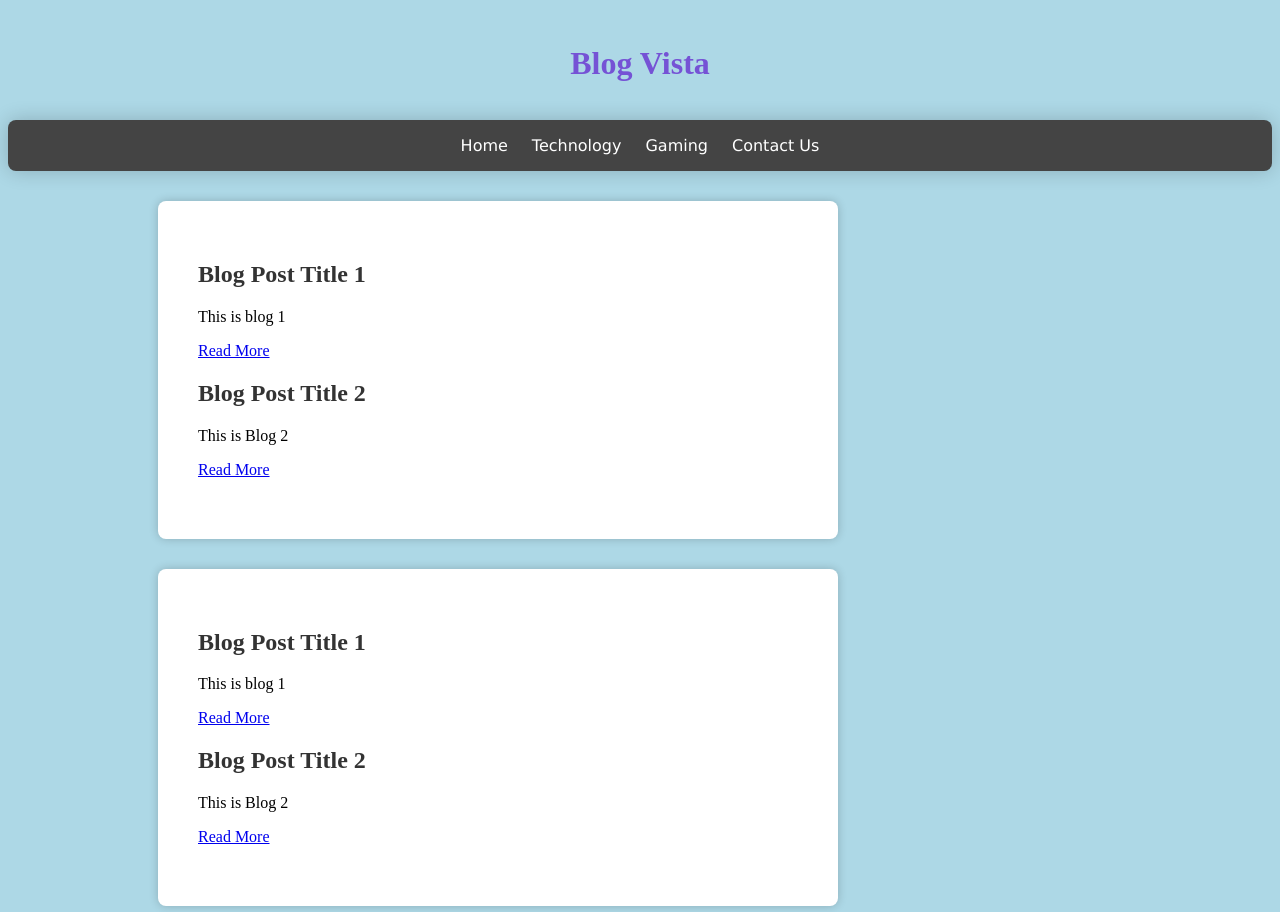
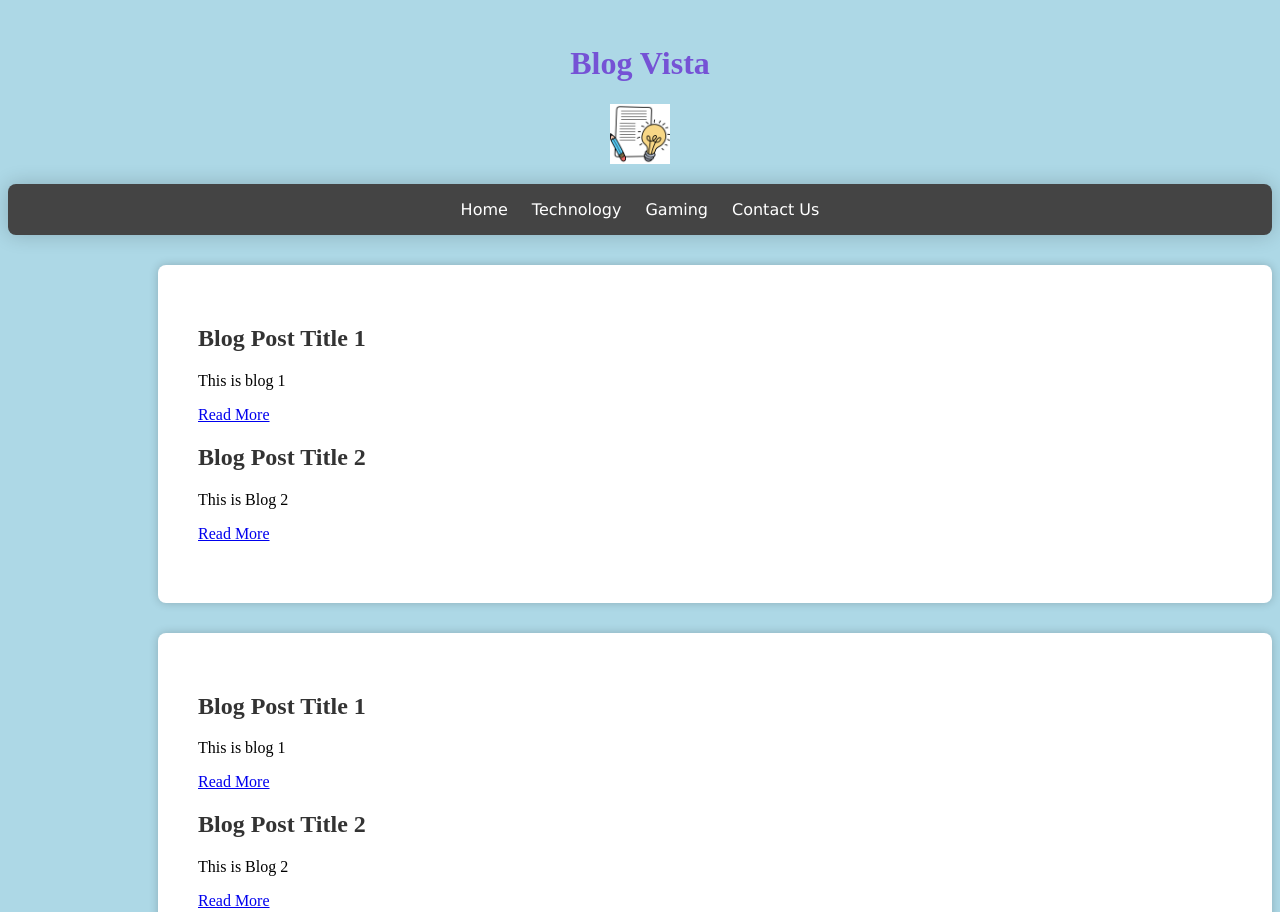
Before and after one commit to 4yush-Shinde/blogvista.github.io, a plain HTML site: page index.html in a window 1280 px wide. Shown: the top 912 px of the page. Drawn offline with Linux system fonts and the light colour scheme.

Commit message:
Blog Vista

```diff
--- a/index.html
+++ b/index.html
@@ -17,6 +17,9 @@
         <h1>Blog Vista</h1>
         </div>
     </div>
+    <a href="index.html">
+    <img src="Images/logo1.png" id="logo" height="60px" width="60px">
+</a>
     </header>
 
     <nav>
--- a/styles.css
+++ b/styles.css
@@ -31,7 +31,7 @@ nav a {
 }
 
 main {
-    max-width: 600px;
+    max-width: 1100px;
     margin-left: 150px;
     margin-top: 30px;
     margin-bottom: 30px;
@@ -43,7 +43,7 @@ main {
 
 
 .main2 {
-    max-width: 600px;
+    max-width: 1100px;
     margin-top: 30px;
     margin-bottom: 30px;
     margin-left: 150px;
@@ -77,6 +77,12 @@ footer {
 
 
 
+#logo{
+
+}
+
+
+
 
 #changingName{
     transition: color 0.8s ease;
```
Also changed, not shown: Images/logo.png (added), Images/logo1.png (added).
